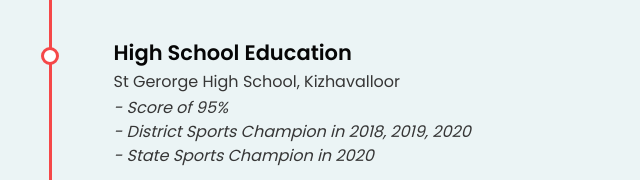
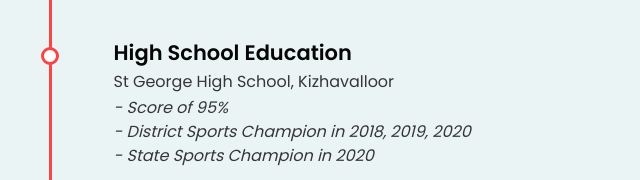
Before and after one commit to robinsamuelkutty/robin-website, a plain HTML site: page index.html in a window 1280 px wide. Shown: the part 2014-2194 px from the top of the page, 360-1000 px from the left. Drawn offline with Linux system fonts and the light colour scheme.

Commit message:
Update index.html

```diff
--- a/index.html
+++ b/index.html
@@ -198,7 +198,7 @@ Author URL: http://w3layouts.com
                                 <h2>High School Education</h2>
                             </div>
                             <div class="description">
-                                <p>St Gerorge High School, Kizhavalloor</p>
+                                <p>St George High School, Kizhavalloor</p>
                                 <ul>
                                     <li><i>- Score of 95%</i></li>
                                     <li><i>- District Sports Champion in 2018, 2019, 2020</i></li>
```
